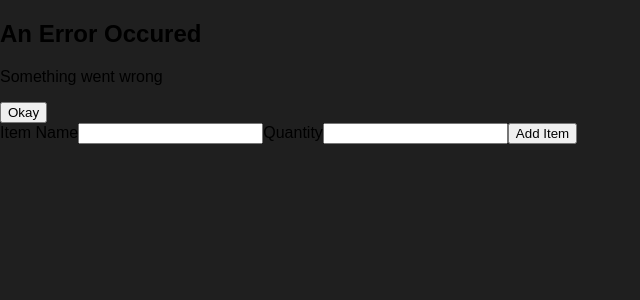
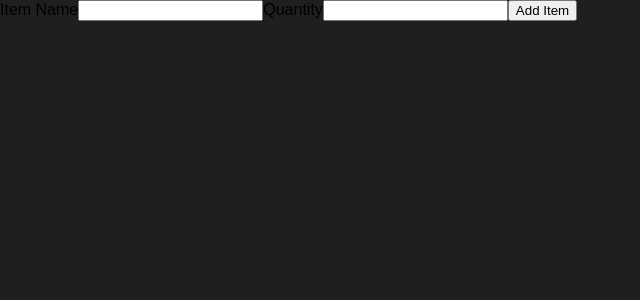
Before and after one commit to kantiprasanna/Item-Quantity-App, a React (Create React App) app: page / in a window 1280 px wide. Shown: the top 300 px of the page, without its empty margins (0-640 px from the left). Built offline with nearby package versions, Linux system fonts and the light colour scheme.

Commit message:
Added displaying and dismissing error for invalid input.

```diff
--- a/src/Components/Items/AddItem.js
+++ b/src/Components/Items/AddItem.js
@@ -9,13 +9,22 @@
 const AddItem = (props) => {
     const [enteredItemName, setEnteredItemName] = useState('');
     const [enteredQuantity, setEnteredQuantity] = useState('');
+    const [error, setError] = useState();
 
     const addItemHandler = (event) => {
         event.preventDefault();
         if(enteredItemName.trim().length === 0 || enteredQuantity.trim().length === 0){
+            setError({
+                title: 'Invalid input',
+                message: 'Please enter a valid item name and quantity(non empty values).'
+            });
             return;
         }
         if(+enteredQuantity < 1){
+            setError({
+                title: 'Invalid quantity',
+                message: 'Please enter a valid quantity(greater than 0).'
+            });
             return;
         }
         props.onAddItem(enteredItemName, enteredQuantity);
@@ -31,9 +40,13 @@
         setEnteredQuantity(event.target.value);
     };
 
+    const errorHandler = () => {
+        setError(null);
+    };
+
     return (
         <div>
-            <ErrorModal title="An Error Occured" message="Something went wrong"></ErrorModal>
+            {error && <ErrorModal title={error.title} message={error.message} onConfirm={errorHandler}></ErrorModal>}
             <Card className={classes.input}>
                 <form onSubmit={addItemHandler}>
                     <label htmlFor="itemname">Item Name</label>
--- a/src/Components/UI/ErrorModal.js
+++ b/src/Components/UI/ErrorModal.js
@@ -7,7 +7,7 @@
 const ErrorModal = (props) => {
     return (
         <div>
-            <div className={classes.backdrop}></div>
+            <div className={classes.backdrop} onClick={props.onConfirm}></div>
             <Card className={classes.modal}>
                 <header className={classes.header}>
                     <h2>{props.title}</h2>
@@ -16,7 +16,7 @@
                     <p>{props.message}</p>
                 </div>
                 <footer className={classes.actions}>
-                    <Button>Okay</Button>
+                    <Button onClick={props.onConfirm}>Okay</Button>
                 </footer>
             </Card>
         </div>
```
